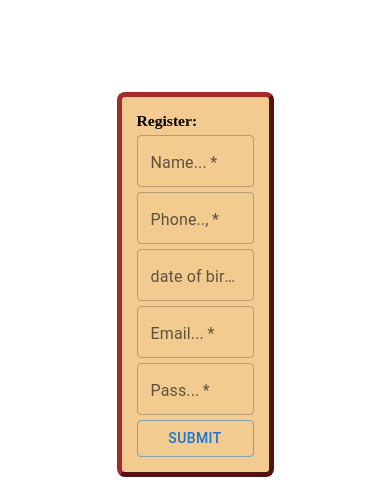
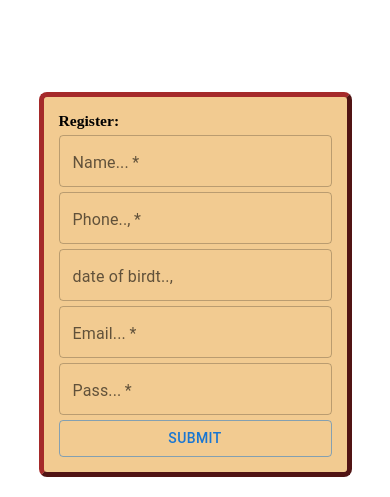
Before and after one commit to mendy5692/react-test-project, a React app: page / in a window 390 px wide. Shown: the part 846-1343 px from the top of the page. Built offline with nearby package versions, Linux system fonts and the light colour scheme.

Commit message:
apdate risponsive ishus

```diff
--- a/src/components/admin_form/adminRegform.css
+++ b/src/components/admin_form/adminRegform.css
@@ -9,6 +9,9 @@
 
 .form {
   width: 30%;
+  @media only screen and (max-width: 600px) {
+    width: 70%;
+  }
   display: flex;
   flex-direction: column;
   gap: 5px;
--- a/src/components/grid/grid.css
+++ b/src/components/grid/grid.css
@@ -17,7 +17,7 @@
   display: grid;
   width: 100%;
   grid-template-columns: repeat(3, 1fr);
-  @media only screen and (max-width: 1080px) {
+  @media only screen and (max-width: 600px) {
     grid-template-columns: repeat(2, 1fr);
   }
   gap: 30px;
--- a/src/components/navbar/navbar.css
+++ b/src/components/navbar/navbar.css
@@ -26,7 +26,7 @@
   border-bottom: 0.8vw solid black;
   transition: 1s;
   font-size: 2.5vw;
-  @media only screen and (max-width: 1080px) {
+  @media only screen and (max-width: 600px) {
     font-size: 2vw;
   }
 }
@@ -43,7 +43,7 @@
 
 .icon_inline {
   font-size: 2.5vw;
-  @media only screen and (max-width: 1080px) {
+  @media only screen and (max-width: 600px) {
     font-size: 2vw;
   }
 }
@@ -51,7 +51,7 @@
 .disply_nav_item {
   display: flex;
   flex-direction: row;
-  @media only screen and (max-width: 1080px) {
+  @media only screen and (max-width: 600px) {
     display: flex;
     flex-direction: column;
     align-items: center;
```
